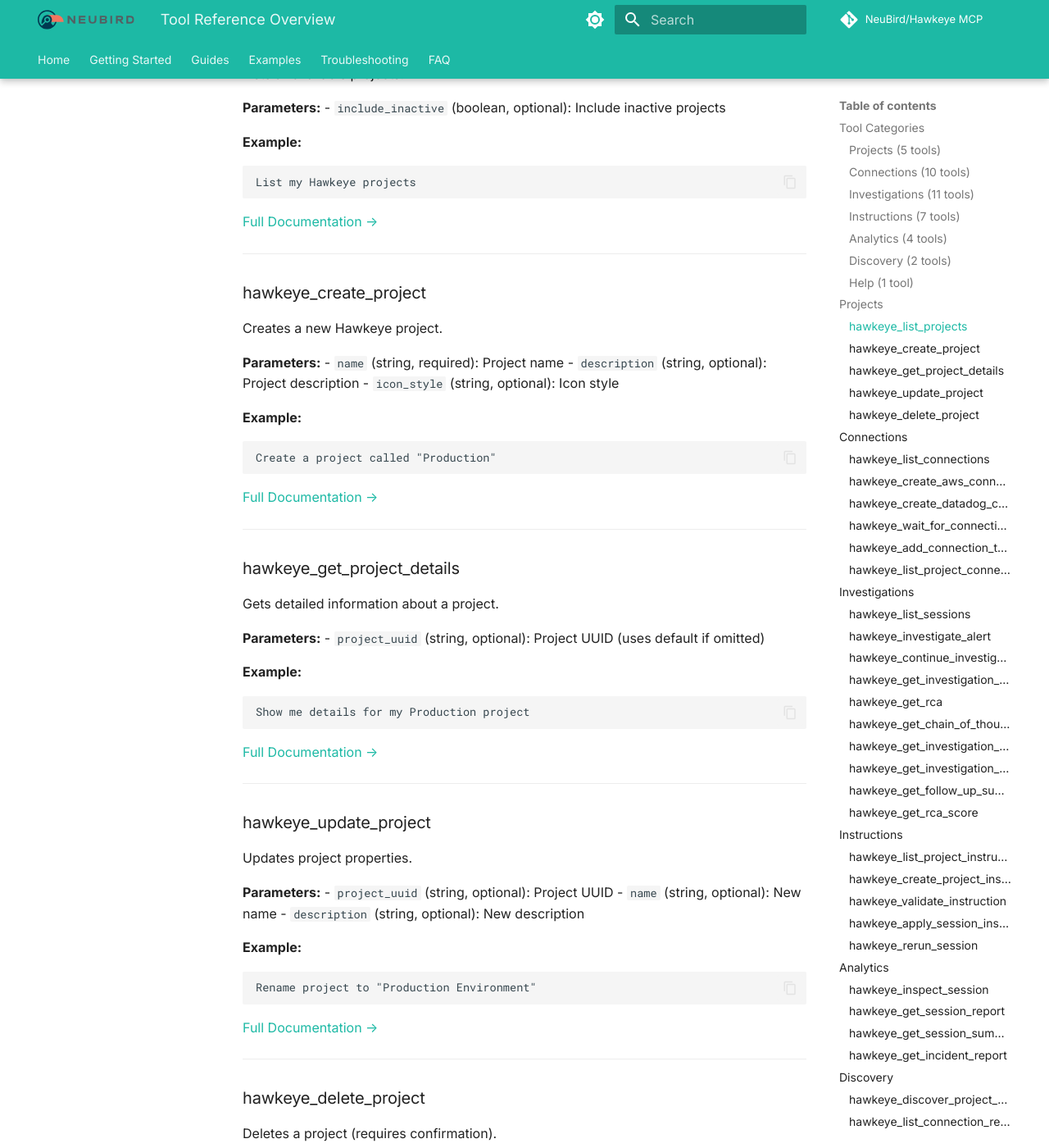
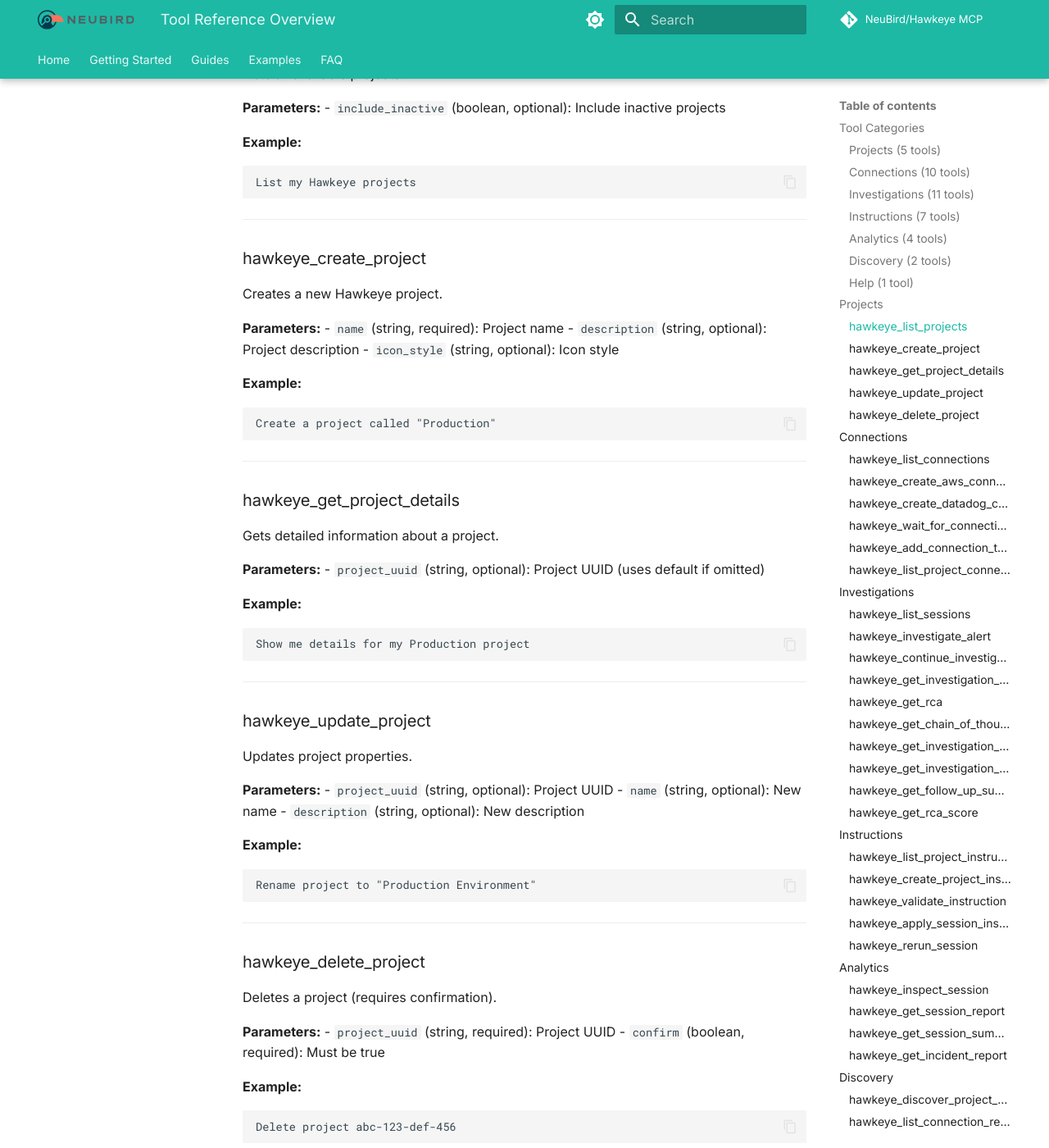
Before and after one commit to neubirdai/hawkeye-mcp-docs, an MkDocs documentation site: the page built from docs/reference/overview.md, in a window 1280 px wide and 1400 px high, scrolled down 1206 px. Shown: the whole window at 82% size. Built offline with MkDocs 1.6.1 and Material for MkDocs 9.7.7, drawn with Linux system fonts in a browser that asks for light colours; comment, search, counter and statistics services are not loaded; the version menu is left out; some of the changed text lies outside the part shown.

Commit message:
Comment out troubleshooting guide while it is being reviewed

````diff
--- a/docs/reference/overview.md
+++ b/docs/reference/overview.md
@@ -43,8 +43,6 @@
 List my Hawkeye projects
 ```
 
-[Full Documentation →](tools/list-projects.md)
-
 ---
 
 ### hawkeye_create_project
@@ -61,8 +59,6 @@
 Create a project called "Production"
 ```
 
-[Full Documentation →](tools/create-project.md)
-
 ---
 
 ### hawkeye_get_project_details
@@ -76,8 +72,6 @@
 ```
 Show me details for my Production project
 ```
-
-[Full Documentation →](tools/get-project-details.md)
 
 ---
 
@@ -95,8 +89,6 @@
 Rename project to "Production Environment"
 ```
 
-[Full Documentation →](tools/update-project.md)
-
 ---
 
 ### hawkeye_delete_project
@@ -111,8 +103,6 @@
 ```
 Delete project abc-123-def-456
 ```
-
-[Full Documentation →](tools/delete-project.md)
 
 ---
 
@@ -132,8 +122,6 @@
 Show me all my connections
 ```
 
-[Full Documentation →](tools/list-connections.md)
-
 ---
 
 ### hawkeye_create_aws_connection
@@ -150,8 +138,6 @@
 ```
 Create AWS connection with role arn:aws:iam::123:role/Hawkeye
 ```
-
-[Full Documentation →](tools/create-aws-connection.md)
 
 ---
 
@@ -170,8 +156,6 @@
 Create Datadog connection for Production
 ```
 
-[Full Documentation →](tools/create-datadog-connection.md)
-
 ---
 
 ### hawkeye_wait_for_connection_sync
@@ -188,8 +172,6 @@
 Wait for my AWS connection to sync
 ```
 
-[Full Documentation →](tools/wait-for-connection-sync.md)
-
 ---
 
 ### hawkeye_add_connection_to_project
@@ -205,8 +187,6 @@
 Add my [AWS](https://neubird.ai/agentic-ai-for-aws/) and Datadog connections to Production
 ```
 
-[Full Documentation →](tools/add-connection-to-project.md)
-
 ---
 
 ### hawkeye_list_project_connections
@@ -220,8 +200,6 @@
 ```
 Show me connections for Production project
 ```
-
-[Full Documentation →](tools/list-project-connections.md)
 
 ---
 
@@ -254,8 +232,6 @@
 Link for sessionID abc-123-def-456
 ```
 
-[Full Documentation →](tools/list-sessions.md)
-
 ---
 
 ### hawkeye_investigate_alert
@@ -275,8 +251,6 @@
 
 **Real-Time Progress:** After starting an investigation, use `hawkeye_get_investigation_status` to monitor real-time progress. The investigation streams updates as it runs, showing you each step and data source consultation.
 
-[Full Documentation →](tools/investigate-alert.md)
-
 ---
 
 ### hawkeye_continue_investigation
@@ -293,8 +267,6 @@
 ```
 
 **Important:** Use `session_uuid` from investigated sessions, not `alert_id`.
-
-[Full Documentation →](tools/continue-investigation.md)
 
 ---
 
@@ -354,8 +326,6 @@
 
 **Recommended:** Use this FIRST after listing sessions.
 
-[Full Documentation →](tools/get-rca.md)
-
 ---
 
 ### hawkeye_get_chain_of_thought
@@ -371,8 +341,6 @@
 Show me the chain of thought for this investigation
 ```
 
-[Full Documentation →](tools/get-chain-of-thought.md)
-
 ---
 
 ### hawkeye_get_investigation_queries
@@ -386,8 +354,6 @@
 ```
 What queries were run during this investigation?
 ```
-
-[Full Documentation →](tools/get-investigation-queries.md)
 
 ---
 
@@ -403,8 +369,6 @@
 What data sources were checked?
 ```
 
-[Full Documentation →](tools/get-investigation-sources.md)
-
 ---
 
 ### hawkeye_get_follow_up_suggestions
@@ -418,8 +382,6 @@
 ```
 What follow-up questions should I ask?
 ```
-
-[Full Documentation →](tools/get-follow-up-suggestions.md)
 
 ---
 
@@ -440,8 +402,6 @@
 Show me the quality score for this investigation
 ```
 
-[Full Documentation →](tools/get-rca-score.md)
-
 ---
 
 ## Instructions
@@ -461,8 +421,6 @@
 ```
 Show me all active RCA instructions
 ```
-
-[Full Documentation →](tools/list-project-instructions.md)
 
 ---
 
@@ -487,8 +445,6 @@
 Create a SYSTEM instruction about our architecture
 ```
 
-[Full Documentation →](tools/create-project-instruction.md)
-
 ---
 
 ### hawkeye_validate_instruction
@@ -507,8 +463,6 @@
 Validate this RCA instruction: "For database issues, check slow queries first"
 ```
 
-[Full Documentation →](tools/validate-instruction.md)
-
 ---
 
 ### hawkeye_apply_session_instruction
@@ -526,8 +480,6 @@
 Apply this instruction to session abc-123 for testing
 ```
 
-[Full Documentation →](tools/apply-session-instruction.md)
-
 ---
 
 ### hawkeye_rerun_session
@@ -541,8 +493,6 @@
 ```
 Rerun this session with the new instruction
 ```
-
-[Full Documentation →](tools/rerun-session.md)
 
 ---
 
@@ -562,8 +512,6 @@
 Inspect session metadata for abc-123
 ```
 
-[Full Documentation →](tools/inspect-session.md)
-
 ---
 
 ### hawkeye_get_session_report
@@ -579,8 +527,6 @@
 Show me reports for these 3 sessions
 ```
 
-[Full Documentation →](tools/get-session-report.md)
-
 ---
 
 ### hawkeye_get_session_summary
@@ -594,8 +540,6 @@
 ```
 Show me the session summary
 ```
-
-[Full Documentation →](tools/get-session-summary.md)
 
 ---
 
@@ -615,8 +559,6 @@
 ```
 Show me our incident statistics
 ```
-
-[Full Documentation →](tools/get-incident-report.md)
 
 ---
 
@@ -638,8 +580,6 @@
 Show me all available log sources
 ```
 
-[Full Documentation →](tools/discover-project-resources.md)
-
 ---
 
 ### hawkeye_list_connection_resource_types
@@ -654,8 +594,6 @@
 ```
 Show me AWS log resource types
 ```
-
-[Full Documentation →](tools/list-connection-resource-types.md)
 
 ---
 
--- a/mkdocs.yml
+++ b/mkdocs.yml
@@ -92,7 +92,7 @@
       - AWS Integration: examples/aws-integration.md
       - Testing Instructions: examples/testing-instructions.md
       - Daily Workflows: examples/daily-workflows.md
-  - Troubleshooting: troubleshooting.md
+#  - Troubleshooting: troubleshooting.md
   - FAQ: faq.md
 
 markdown_extensions:
````
Also changed, not shown: docs/examples/aws-integration.md (+0 -2 lines), docs/faq.md (+4 -4 lines), docs/getting-started/quickstart.md (+1 -3 lines), docs/troubleshooting.md (+0 -1 lines).
